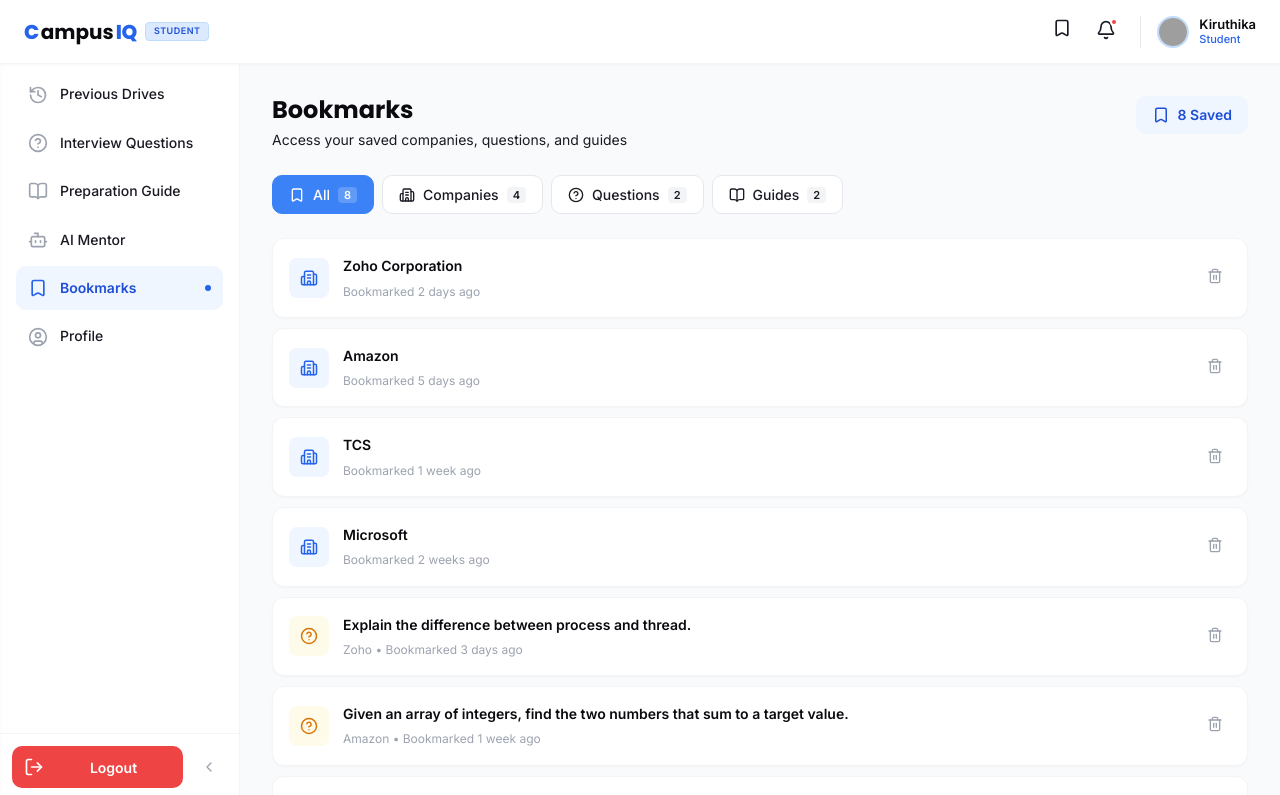
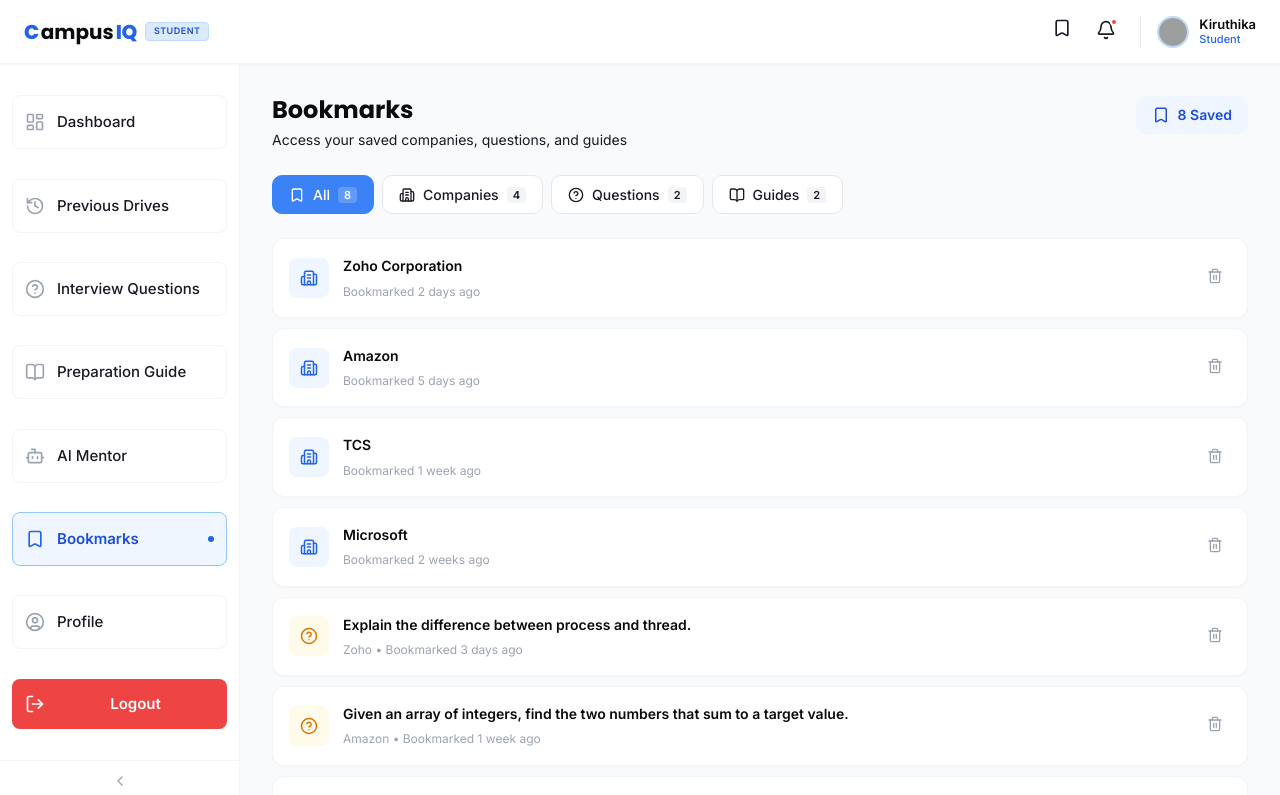
Before and after one commit to GowrinathSivakumar/CampusIQ, a React (Vite) app in the folder frontend/: page /student/bookmarks in a window 1280 px wide. Shown: the top 795 px of the page. Built offline with nearby package versions, Linux system fonts and the light colour scheme; grey boxes are pictures that could not be loaded.

Commit message:
updated Student and Admin sidebar

```diff
--- a/frontend/src/components/AdminSidebar.css
+++ b/frontend/src/components/AdminSidebar.css
@@ -24,7 +24,7 @@
 .sidebar-desktop {
   display: none;
   position: fixed;
-  top: var(--navbar-height);
+  top: 0;
   left: 0;
   bottom: 0;
   z-index: 30;
@@ -63,31 +63,12 @@
   gap: 6px;
 }
 
-.sidebar-header-c-wrapper {
-  position: relative;
-  display: inline-flex;
-  flex-direction: column;
-  align-items: center;
-}
-
-.sidebar-header-cap {
-  position: absolute;
-  top: -4px;
-  left: -5px;
-  width: 16px;
-  height: 16px;
-  color: var(--color-emerald-600);
-  transform: rotate(340deg);
-}
-
-.sidebar-header-c {
-  font-family: var(--font-heading);
-  font-size: 18px;
-  font-weight: 700;
+.sidebar-header-icon {
+  flex-shrink: 0;
   color: var(--color-emerald-600);
 }
 
-.sidebar-header-text {
+.sidebar-header-brand {
   font-family: var(--font-heading);
   font-size: 18px;
   font-weight: 700;
@@ -110,36 +91,40 @@
 }
 
 .sidebar-nav {
-  padding: 12px;
+  padding: 8px 12px;
   overflow-y: auto;
   display: flex;
   flex-direction: column;
-  gap: 4px;
+  gap: 6px;
   flex: 1;
+  justify-content: space-evenly;
 }
 
 .sidebar-link {
   display: flex;
   align-items: center;
   gap: 12px;
-  padding: 12px 12px;
+  padding: 14px 12px;
   border-radius: var(--radius-md);
-  font-size: 14px;
+  font-size: 15px;
   font-weight: 500;
   color: var(--color-dark-secondary);
-  transition: background 0.15s, color 0.15s;
+  transition: background 0.15s, color 0.15s, border-color 0.15s;
   text-decoration: none;
   white-space: nowrap;
+  border: 1px solid var(--color-gray-100);
 }
 
 .sidebar-link:hover {
   background: var(--color-gray-50);
   color: var(--color-dark);
+  border-color: var(--color-emerald-200);
 }
 
 .sidebar-link.active {
   background: var(--color-emerald-50);
   color: var(--color-emerald-700);
+  border-color: var(--color-emerald-500);
 }
 
 .sidebar-link-icon {
@@ -174,15 +159,15 @@
   display: flex;
   align-items: center;
   gap: 12px;
-  padding: 12px 12px;
+  padding: 14px 12px;
   border-radius: var(--radius-md);
-  font-size: 14px;
+  font-size: 15px;
   font-weight: 600;
   color: var(--color-white);
   background: var(--color-red-600);
   transition: background 0.15s;
   text-decoration: none;
-  margin-top: auto;
+  border: 1px solid transparent;
 }
 
 .sidebar-logout:hover {
--- a/frontend/src/components/AdminSidebar.tsx
+++ b/frontend/src/components/AdminSidebar.tsx
@@ -47,20 +47,13 @@
       <div className="sidebar-header">
         {!collapsed ? (
           <div className="sidebar-header-content">
-            <span className="sidebar-header-c-wrapper">
-              <GraduationCap className="sidebar-header-cap" />
-              <span className="sidebar-header-c">C</span>
-            </span>
-            <span className="sidebar-header-text">ampus</span>
-            <span className="sidebar-header-c">IQ</span>
+            <GraduationCap className="sidebar-header-icon" size={20} />
+            <span className="sidebar-header-brand">CampusIQ</span>
             <span className="sidebar-header-badge">Admin</span>
           </div>
         ) : (
           <div className="sidebar-header-center">
-            <span className="sidebar-header-c-wrapper">
-              <GraduationCap className="sidebar-header-cap" />
-              <span className="sidebar-header-c">C</span>
-            </span>
+            <GraduationCap className="sidebar-header-icon" size={20} />
           </div>
         )}
       </div>
--- a/frontend/src/components/StudentSidebar.css
+++ b/frontend/src/components/StudentSidebar.css
@@ -11,7 +11,7 @@
   top: var(--navbar-height);
   left: 0;
   bottom: 0;
-  width: 260px;
+  width: var(--sidebar-width);
   z-index: 40;
   transform: translateX(-100%);
   transition: transform 0.3s cubic-bezier(0.4, 0, 0.2, 1);
@@ -46,42 +46,105 @@
   flex-direction: column;
   background: var(--color-white);
   border-right: 1px solid var(--color-gray-100);
-  box-shadow: 1px 0 4px rgba(0, 0, 0, 0.02);
+}
+
+.student-sidebar-header {
+  display: flex;
+  align-items: center;
+  height: var(--navbar-height);
+  padding: 0 16px;
+  border-bottom: 1px solid var(--color-gray-100);
+  flex-shrink: 0;
+}
+
+.student-sidebar-header-content {
+  display: flex;
+  align-items: center;
+  gap: 6px;
+}
+
+.student-sidebar-header-c-wrapper {
+  position: relative;
+  display: inline-flex;
+  flex-direction: column;
+  align-items: center;
+}
+
+.student-sidebar-header-cap {
+  position: absolute;
+  top: -4px;
+  left: -5px;
+  width: 16px;
+  height: 16px;
+  color: var(--student-600);
+  transform: rotate(340deg);
+}
+
+.student-sidebar-header-c {
+  font-family: var(--font-heading);
+  font-size: 18px;
+  font-weight: 700;
+  color: var(--student-600);
+}
+
+.student-sidebar-header-text {
+  font-family: var(--font-heading);
+  font-size: 18px;
+  font-weight: 700;
+  color: var(--color-dark);
+}
+
+.student-sidebar-header-badge {
+  margin-left: 4px;
+  padding: 1px 6px;
+  font-size: 10px;
+  font-weight: 600;
+  background: var(--student-50);
+  color: var(--student-700);
+  border-radius: 4px;
+}
+
+.student-sidebar-header-center {
+  width: 100%;
+  text-align: center;
 }
 
 .student-sidebar-nav {
-  padding: 24px 16px 12px;
+  padding: 8px 12px;
   overflow-y: auto;
   display: flex;
   flex-direction: column;
-  gap: 4px;
+  gap: 6px;
   flex: 1;
+  justify-content: space-evenly;
 }
 
 .student-sidebar-link {
   display: flex;
   align-items: center;
   gap: 12px;
-  padding: 11px 12px;
-  border-radius: 10px;
-  font-size: 14px;
+  padding: 14px 12px;
+  border-radius: var(--radius-md);
+  font-size: 15px;
   font-weight: 500;
   color: var(--color-dark-secondary);
-  transition: background 0.15s, color 0.15s;
+  transition: background 0.15s, color 0.15s, border-color 0.15s;
   text-decoration: none;
   white-space: nowrap;
-  position: relative;
+  border: 1px solid var(--color-gray-100);
 }
 
 .student-sidebar-link:hover {
   background: var(--student-50);
   color: var(--student-700);
+  border-color: var(--student-200);
 }
 
 .student-sidebar-link.active {
   background: var(--student-50);
   color: var(--student-700);
   font-weight: 600;
+  border-color: var(--student-300);
 }
 
 .student-sidebar-link-icon {
@@ -104,7 +167,7 @@
   flex: 1;
 }
 
-.student-sidebar-link-indicator {
+.student-sidebar-link-dot {
   width: 6px;
   height: 6px;
   border-radius: 50%;
@@ -112,61 +175,42 @@
   flex-shrink: 0;
 }
 
-.student-sidebar-footer {
-  border-top: 1px solid var(--color-gray-100);
-  padding: 12px;
-  display: flex;
-  align-items: center;
-  gap: 8px;
-  flex-shrink: 0;
-}
-
 .student-sidebar-logout {
   display: flex;
   align-items: center;
   gap: 12px;
-  padding: 11px 12px;
-  border-radius: 10px;
-  font-size: 14px;
-  font-weight: 500;
-  color: var(--color-dark-secondary);
-  transition: color 0.15s, background 0.15s;
+  padding: 14px 12px;
+  border-radius: var(--radius-md);
+  font-size: 15px;
+  font-weight: 600;
+  color: var(--color-white);
+  background: var(--color-red-500);
+  transition: background 0.15s;
   text-decoration: none;
-  flex: 1;
+  border: 1px solid transparent;
 }
 
-.student-sidebar-logout.logout-btn {
-  background: var(--color-red-500);
-  color: var(--color-white);
-  font-weight: 600;
+.student-sidebar-logout:hover {
+  background: var(--color-red-600);
 }
 
-.student-sidebar-logout.logout-btn:hover {
-  background: var(--color-red-600);
+.student-sidebar-logout .student-sidebar-link-icon {
   color: var(--color-white);
+  transition: none;
 }
 
-.student-sidebar-logout.logout-btn .student-sidebar-link-icon {
-  color: var(--color-white);
-}
-
-.student-sidebar-logout.logout-btn:hover .student-sidebar-link-icon {
-  color: var(--color-white);
-}
-
-.student-sidebar-toggle {
+.student-sidebar-toggle-btn {
   display: none;
   align-items: center;
   justify-content: center;
-  width: 36px;
-  height: 36px;
-  border-radius: var(--radius-md);
+  height: 40px;
+  border-top: 1px solid var(--color-gray-100);
   color: var(--color-gray-400);
   transition: color 0.15s, background 0.15s;
   flex-shrink: 0;
 }
 
-.student-sidebar-toggle:hover {
+.student-sidebar-toggle-btn:hover {
   color: var(--color-dark-secondary);
   background: var(--color-gray-50);
 }
@@ -187,7 +231,7 @@
     flex-direction: column;
   }
 
-  .student-sidebar-toggle {
+  .student-sidebar-toggle-btn {
     display: flex;
   }
 }
--- a/frontend/src/components/StudentSidebar.tsx
+++ b/frontend/src/components/StudentSidebar.tsx
@@ -10,6 +10,7 @@
   LogOut,
   ChevronLeft,
   ChevronRight,
+  GraduationCap,
 } from 'lucide-react'
 import { useAuth } from '../context/AuthContext'
 import './StudentSidebar.css'
@@ -43,6 +44,27 @@
 
   const sidebarContent = (
     <div className="student-sidebar-inner">
+      <div className="student-sidebar-header">
+        {!collapsed ? (
+          <div className="student-sidebar-header-content">
+            <span className="student-sidebar-header-c-wrapper">
+              <GraduationCap className="student-sidebar-header-cap" />
+              <span className="student-sidebar-header-c">C</span>
+            </span>
+            <span className="student-sidebar-header-text">ampus</span>
+            <span className="student-sidebar-header-c">IQ</span>
+            <span className="student-sidebar-header-badge">Student</span>
+          </div>
+        ) : (
+          <div className="student-sidebar-header-center">
+            <span className="student-sidebar-header-c-wrapper">
+              <GraduationCap className="student-sidebar-header-cap" />
+              <span className="student-sidebar-header-c">C</span>
+            </span>
+          </div>
+        )}
+      </div>
+
       <nav className="student-sidebar-nav">
         {menuItems.map((item) => {
           const Icon = item.icon
@@ -55,31 +77,28 @@
               className={`student-sidebar-link ${isActive ? 'active' : ''} ${collapsed ? 'justify-center' : ''}`}
               title={collapsed ? item.label : undefined}
             >
-              <Icon className="student-sidebar-link-icon" size={20} />
+              <Icon className="student-sidebar-link-icon" />
               {!collapsed && <span className="student-sidebar-link-label">{item.label}</span>}
-              {isActive && !collapsed && <span className="student-sidebar-link-indicator" />}
+              {isActive && !collapsed && <span className="student-sidebar-link-dot" />}
             </NavLink>
           )
         })}
-      </nav>
 
-      <div className="student-sidebar-footer">
         <button
           onClick={() => { handleLogout(); onMobileClose() }}
-          className={`student-sidebar-logout logout-btn ${collapsed ? 'justify-center' : ''}`}
+          className={`student-sidebar-logout ${collapsed ? 'justify-center' : ''}`}
         >
-          <LogOut size={20} />
+          <LogOut className="student-sidebar-link-icon" />
           {!collapsed && <span className="student-sidebar-link-label">Logout</span>}
         </button>
+      </nav>
 
       <button
         onClick={onToggle}
-          className="student-sidebar-toggle"
-          aria-label={collapsed ? 'Expand sidebar' : 'Collapse sidebar'}
+        className="student-sidebar-toggle-btn"
       >
         {collapsed ? <ChevronRight size={16} /> : <ChevronLeft size={16} />}
       </button>
-      </div>
     </div>
   )
 
```
Also changed, not shown: 1 other file (tests, documents, lock files or other folders). Lines whose indentation alone changed are shown as unchanged.
